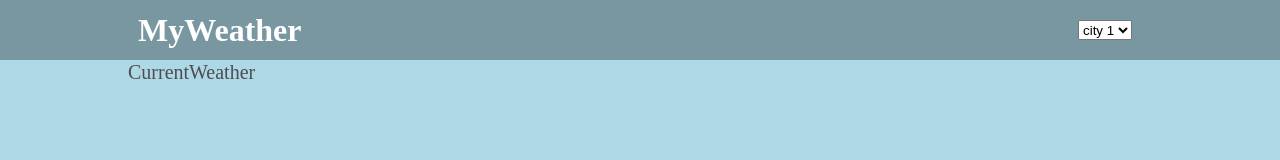
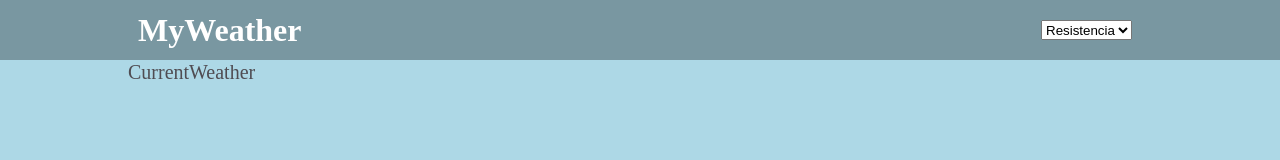
Before and after one commit to Alejandro-Cardozo/react-challenges, a React (Vite) app: page / in a window 1280 px wide. Shown: the top 160 px of the page. Built offline with nearby package versions, Linux system fonts and the light colour scheme; no server answers; a web font is replaced by a local one.

Commit message:
Calling the API with custom city and dates

```diff
--- a/src/App.jsx
+++ b/src/App.jsx
@@ -6,29 +6,38 @@ import Layout from './components/layouts/Layout';
 import { useEffect, useState } from 'react';
 
 // Utils
-import axios from "axios";
+import axios from 'axios';
 
 const coordinates = {
-  resistencia: {latitude: -27.46, longitude: -58.98},
-  corrientes: {latitude: -27.47, longitude: -58.83},
-  formosa: {latitude: -26.18, longitude: -58.17},
-  posadas: {latitude: -27.37, longitude: -55.90},
-  rosario: {latitude: -32.95, longitude: -60.64},
-}
-
-const baseURL = "https://api.open-meteo.com/v1/forecast?latitude=-39.10&longitude=-67.07&hourly=temperature_2m,dewpoint_2m,apparent_temperature,visibility,windspeed_10m,winddirection_10m&daily=temperature_2m_max,temperature_2m_min&timezone=America%2FSao_Paulo&start_date=2023-02-09&end_date=2023-02-14";
+  resistencia: { latitude: -27.46, longitude: -58.98 },
+  corrientes: { latitude: -27.47, longitude: -58.83 },
+  formosa: { latitude: -26.18, longitude: -58.17 },
+  posadas: { latitude: -27.37, longitude: -55.9 },
+  parana: { latitude: -31.73, longitude: -60.53 },
+  rosario: { latitude: -32.95, longitude: -60.64 },
+};
 
 function App() {
   const [forecast, setForecast] = useState(null);
+  const [city, setCity] = useState('resistencia');
 
   useEffect(() => {
+    const start_date = new Date().toISOString().replace(/([A-Z]).+/, '');
+    const next_week = new Date().setDate(new Date().getDate() + 7);
+    const end_date = new Date(next_week).toISOString().replace(/([A-Z]).+/, '');
+
+    const baseURL = `https://api.open-meteo.com/v1/forecast?latitude=${coordinates[city].latitude}&longitude=${coordinates[city].longitude}&hourly=temperature_2m,dewpoint_2m,apparent_temperature,visibility,windspeed_10m,winddirection_10m&daily=temperature_2m_max,temperature_2m_min&timezone=America%2FSao_Paulo&start_date=${start_date}&end_date=${end_date}`;
+
+    console.log(start_date);
+    console.log(end_date);
+
     axios.get(baseURL).then((response) => {
       setForecast(response.data);
     });
-  }, []);
+  }, [city]);
 
   return (
-    <Layout>
+    <Layout OnSelectCity={setCity}>
       <CurrentWeather />
       {forecast && <p>Temperature: {forecast.hourly?.temperature_2m[0]}°C</p>}
     </Layout>
--- a/src/components/layouts/Header.jsx
+++ b/src/components/layouts/Header.jsx
@@ -1,18 +1,23 @@
 // Styles
 import classes from './Header.module.css';
 
-const Header = () => {
+const Header = ({ OnSelectCity }) => {
   return (
     <div className={classes.header}>
       <div className={classes.items}>
         <div className={classes.logo}>MyWeather</div>
-        <select className={classes.select} name='city' id='city'>
-          <option value='city 1'>city 1</option>
-          <option value='city 2'>city 2</option>
-          <option value='city 3'>city 3</option>
-          <option value='city 4'>city 4</option>
-          <option value='city 5'>city 5</option>
-          <option value='city 6'>city 6</option>
+        <select
+          onChange={(e) => OnSelectCity(e.target.value)}
+          className={classes.select}
+          name='city'
+          id='city'
+        >
+          <option value='resistencia'>Resistencia</option>
+          <option value='corrientes'>Corrientes</option>
+          <option value='formosa'>Formosa</option>
+          <option value='posadas'>Posadas</option>
+          <option value='parana'>Paraná</option>
+          <option value='rosario'>Rosario</option>
         </select>
       </div>
     </div>
--- a/src/components/layouts/Layout.jsx
+++ b/src/components/layouts/Layout.jsx
@@ -7,7 +7,7 @@ import classes from './Layout.module.css';
 const Layout = (props) => {
   return (
     <div className={classes.container}>
-      <Header />
+      <Header OnSelectCity={props.OnSelectCity} />
       <div className={classes.content}>{props.children}</div>
     </div>
   );
```
